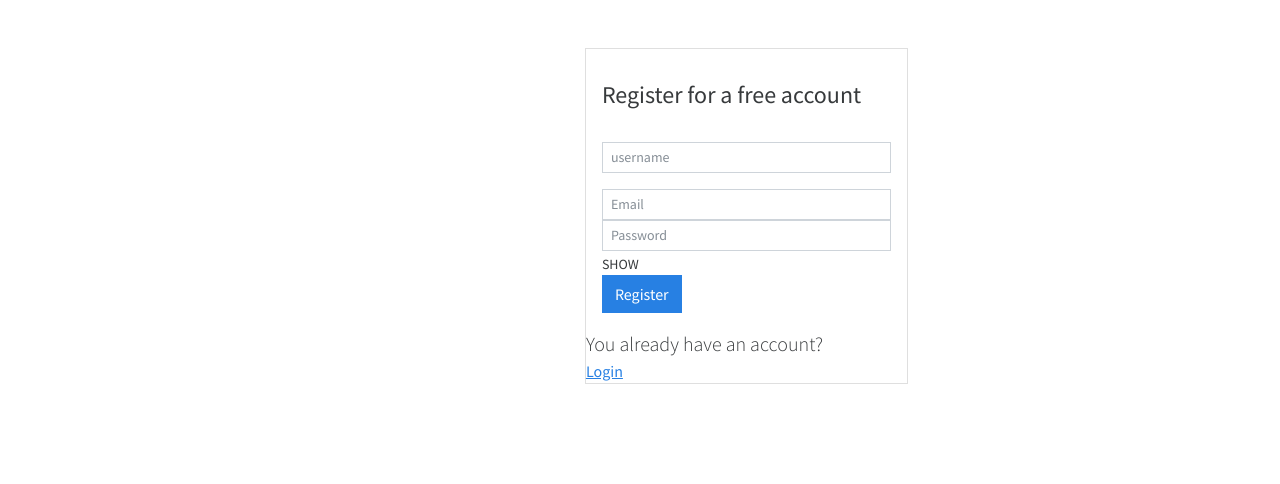
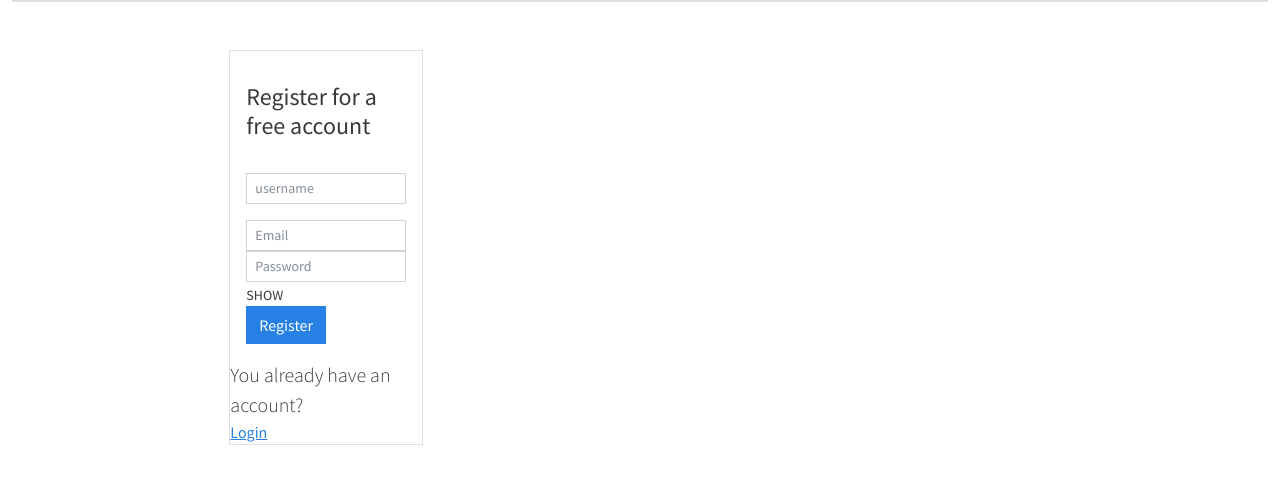
Before and after one commit to ademola25/income-expense-website, a Django app: page /authentication/register in a window 1280 px wide. Shown: the top 484 px of the page. Run offline with Django 3.2, Linux system fonts and the light colour scheme; some libraries are stand-ins or nearby versions.

Commit message:
little modification at the base_auth.html

```diff
--- a/expenseswebapp/templates/base_auth.html
+++ b/expenseswebapp/templates/base_auth.html
@@ -24,16 +24,31 @@
 
 <body>
 
+<div class="container-fluid">
+  <div class="row">
 
 
+  <main role="main" class="col-md-12">
+    <div class="card">
 
-  <main class="col-md-9 ms-sm-auto col-lg-10 px-md-4">
+    </div>
+
+    <div class="col-md-3">
+
+    </div>
+
+    <div class="col-md-6">
+
 
 
 
     {% block content %}
 
     {% endblock %}
+  </div>
+  <div class="col-md-3">
+
+  </div>
 
 
   </main>
```
